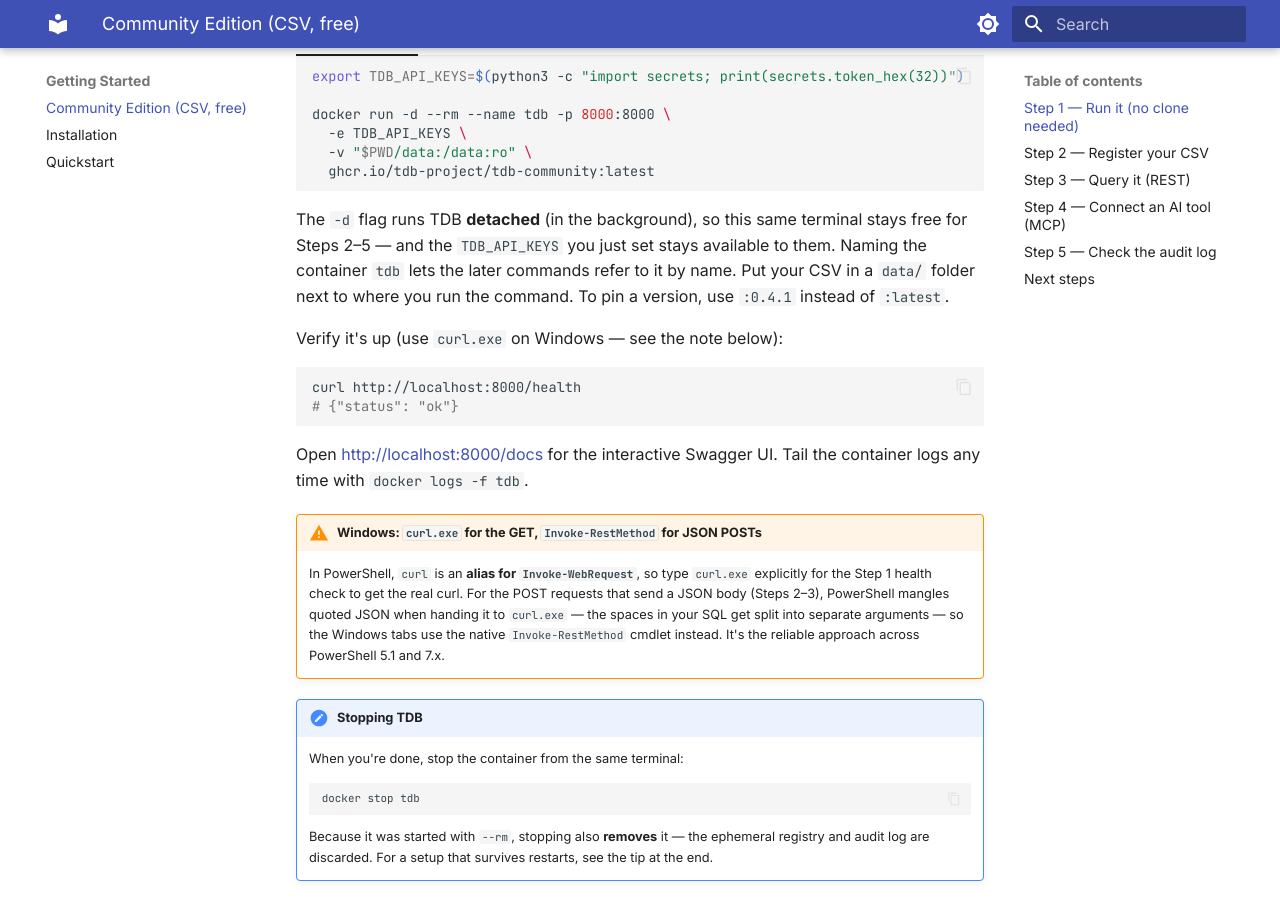
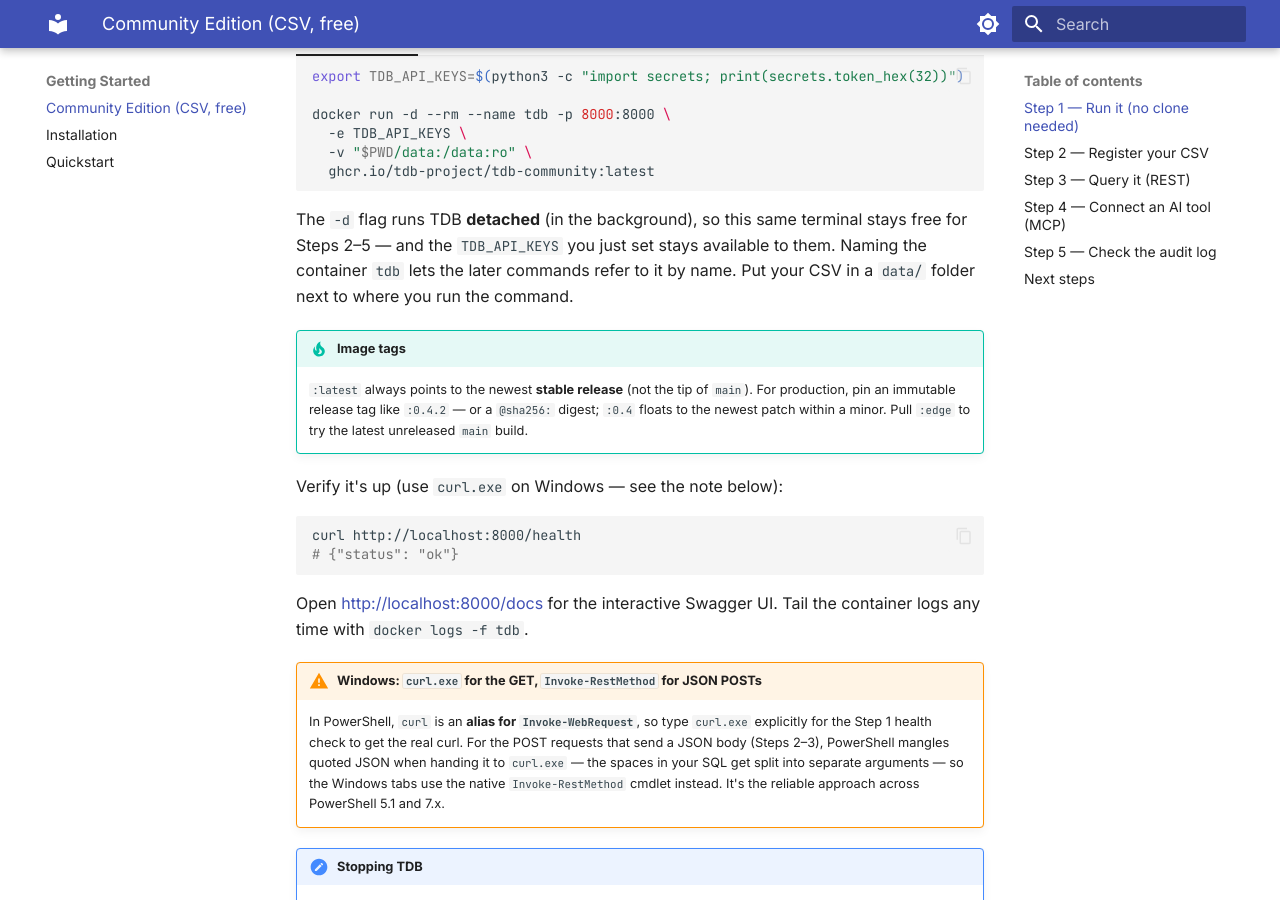
Before and after one commit to tdb-project/tdb-docs, an MkDocs documentation site: the page built from docs/getting-started/community.md, in a window 1280 px wide and 900 px high, scrolled down 592 px. Built offline with MkDocs 1.6.1 and Material for MkDocs 9.7.7, drawn with Linux system fonts in a browser that asks for light colours.

Commit message:
docs: image tag guidance on the community quickstart (latest/edge/pin) (#12)
Adds an 'Image tags' tip (latest = newest release; pin :X.Y.Z or a digest in prod; :edge tracks main) and bumps the stale pin example 0.4.1 -> 0.4.2.

Co-authored-by: Claude Opus 4.8 <noreply@anthropic.com>

```diff
--- a/docs/getting-started/community.md
+++ b/docs/getting-started/community.md
@@ -41,7 +41,13 @@ The image is published to GHCR and is multi-arch (Intel + Apple Silicon). You on
 The `-d` flag runs TDB **detached** (in the background), so this same terminal stays free for
 Steps 2–5 — and the `TDB_API_KEYS` you just set stays available to them. Naming the container
 `tdb` lets the later commands refer to it by name. Put your CSV in a `data/` folder next to
-where you run the command. To pin a version, use `:0.4.1` instead of `:latest`.
+where you run the command.
+
+!!! tip "Image tags"
+    `:latest` always points to the newest **stable release** (not the tip of `main`). For
+    production, pin an immutable release tag like `:0.4.2` — or a `@sha256:` digest;
+    `:0.4` floats to the newest patch within a minor. Pull `:edge` to try the latest
+    unreleased `main` build.
 
 Verify it's up (use `curl.exe` on Windows — see the note below):
 
```
